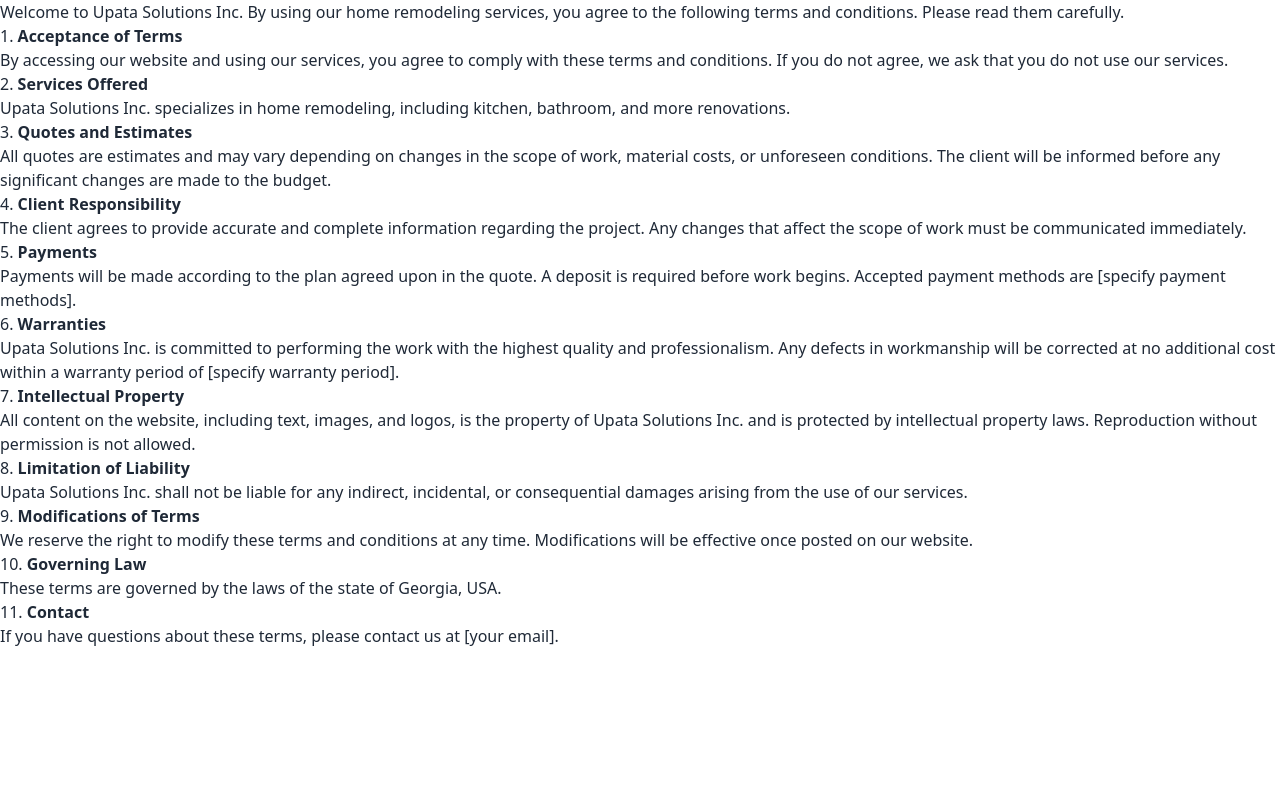
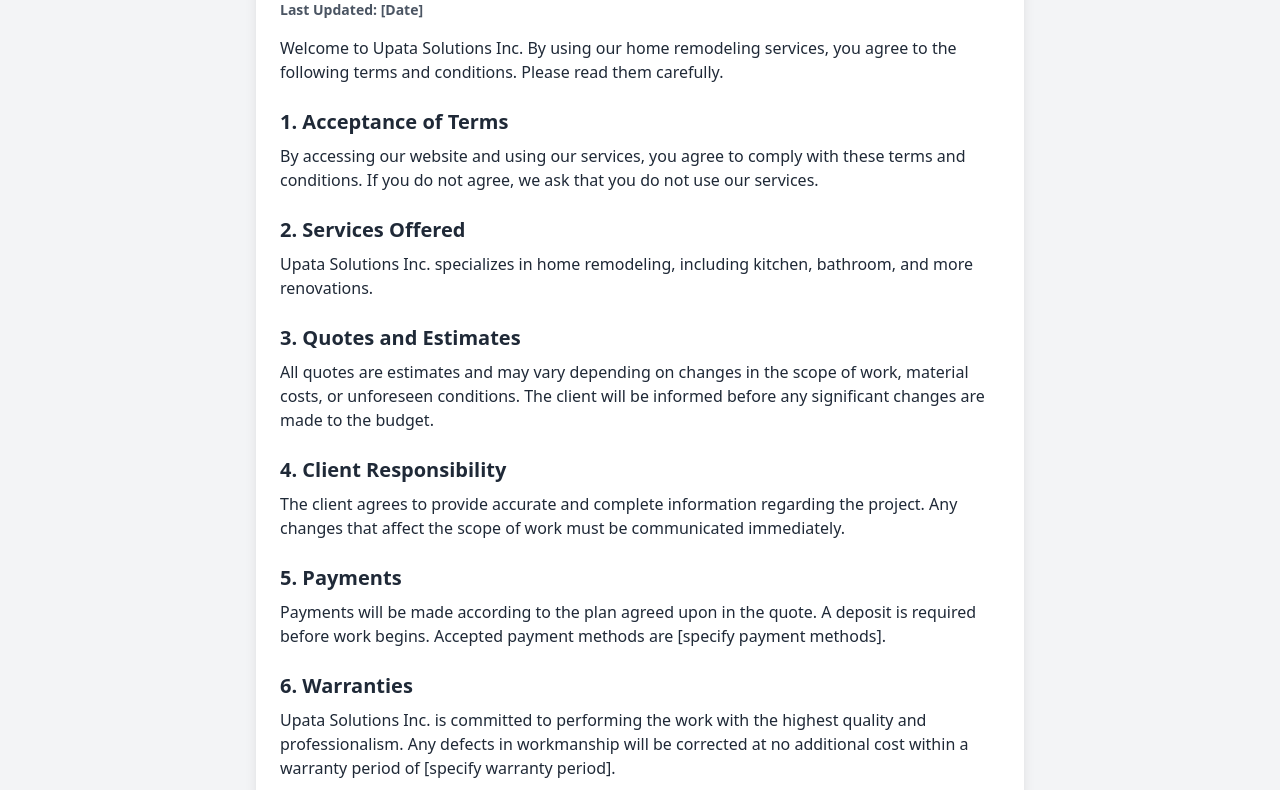
Before and after one commit to Raydesite/upata-solutions, an Astro site: page /terms-conditions in a window 1280 px wide. Shown: the part 96-886 px from the top of the page. Before the commit the page ends 800 px from the top, so only its background shows below. Built offline with nearby package versions, Linux system fonts and the light colour scheme; Astro itself is replaced by a stand-in of ours.

Commit message:
💄 Add styles to terms and conditions

```diff
--- a/src/pages/terms-conditions.astro
+++ b/src/pages/terms-conditions.astro
@@ -1,38 +1,50 @@
-<h1><strong>Terms and Conditions</strong></h1>
-<br>
-<p><strong>Last Updated: [October, 2024.]</strong></p>
-<br>
-<p>Welcome to Upata Solutions Inc. By using our home remodeling services, you agree to the following terms and conditions. Please read them carefully.</p>
+<!DOCTYPE html>
+<html lang="en">
+<head>
+    <meta charset="UTF-8">
+    <meta name="viewport" content="width=device-width, initial-scale=1.0">
+    <link href="https://cdn.jsdelivr.net/npm/tailwindcss@2.2.19/dist/tailwind.min.css" rel="stylesheet">
+    <title>Terms and Conditions</title>
+</head>
+<body class="bg-gray-100 text-gray-800 font-sans p-6">
+    <div class="max-w-3xl mx-auto bg-white p-6 rounded-lg shadow-lg">
+        <h2 class="text-2xl font-bold mb-4">Terms and Conditions</h2>
+        <p class="text-sm text-gray-600 mb-4"><strong>Last Updated: [Date]</strong></p>
 
-<h3>1. <strong>Acceptance of Terms</strong></h3>
-<p>By accessing our website and using our services, you agree to comply with these terms and conditions. If you do not agree, we ask that you do not use our services.</p>
+        <p class="mb-4">Welcome to Upata Solutions Inc. By using our home remodeling services, you agree to the following terms and conditions. Please read them carefully.</p>
 
-<h3>2. <strong>Services Offered</strong></h3>
-<p>Upata Solutions Inc. specializes in home remodeling, including kitchen, bathroom, and more renovations.</p>
+        <h3 class="text-xl font-semibold mt-6 mb-2">1. <strong>Acceptance of Terms</strong></h3>
+        <p class="mb-4">By accessing our website and using our services, you agree to comply with these terms and conditions. If you do not agree, we ask that you do not use our services.</p>
 
-<h3>3. <strong>Quotes and Estimates</strong></h3>
-<p>All quotes are estimates and may vary depending on changes in the scope of work, material costs, or unforeseen conditions. The client will be informed before any significant changes are made to the budget.</p>
+        <h3 class="text-xl font-semibold mt-6 mb-2">2. <strong>Services Offered</strong></h3>
+        <p class="mb-4">Upata Solutions Inc. specializes in home remodeling, including kitchen, bathroom, and more renovations.</p>
 
-<h3>4. <strong>Client Responsibility</strong></h3>
-<p>The client agrees to provide accurate and complete information regarding the project. Any changes that affect the scope of work must be communicated immediately.</p>
+        <h3 class="text-xl font-semibold mt-6 mb-2">3. <strong>Quotes and Estimates</strong></h3>
+        <p class="mb-4">All quotes are estimates and may vary depending on changes in the scope of work, material costs, or unforeseen conditions. The client will be informed before any significant changes are made to the budget.</p>
 
-<h3>5. <strong>Payments</strong></h3>
-<p>Payments will be made according to the plan agreed upon in the quote. A deposit is required before work begins. Accepted payment methods are [specify payment methods].</p>
+        <h3 class="text-xl font-semibold mt-6 mb-2">4. <strong>Client Responsibility</strong></h3>
+        <p class="mb-4">The client agrees to provide accurate and complete information regarding the project. Any changes that affect the scope of work must be communicated immediately.</p>
 
-<h3>6. <strong>Warranties</strong></h3>
-<p>Upata Solutions Inc. is committed to performing the work with the highest quality and professionalism. Any defects in workmanship will be corrected at no additional cost within a warranty period of [specify warranty period].</p>
+        <h3 class="text-xl font-semibold mt-6 mb-2">5. <strong>Payments</strong></h3>
+        <p class="mb-4">Payments will be made according to the plan agreed upon in the quote. A deposit is required before work begins. Accepted payment methods are [specify payment methods].</p>
 
-<h3>7. <strong>Intellectual Property</strong></h3>
-<p>All content on the website, including text, images, and logos, is the property of Upata Solutions Inc. and is protected by intellectual property laws. Reproduction without permission is not allowed.</p>
+        <h3 class="text-xl font-semibold mt-6 mb-2">6. <strong>Warranties</strong></h3>
+        <p class="mb-4">Upata Solutions Inc. is committed to performing the work with the highest quality and professionalism. Any defects in workmanship will be corrected at no additional cost within a warranty period of [specify warranty period].</p>
 
-<h3>8. <strong>Limitation of Liability</strong></h3>
-<p>Upata Solutions Inc. shall not be liable for any indirect, incidental, or consequential damages arising from the use of our services.</p>
+        <h3 class="text-xl font-semibold mt-6 mb-2">7. <strong>Intellectual Property</strong></h3>
+        <p class="mb-4">All content on the website, including text, images, and logos, is the property of Upata Solutions Inc. and is protected by intellectual property laws. Reproduction without permission is not allowed.</p>
 
-<h3>9. <strong>Modifications of Terms</strong></h3>
-<p>We reserve the right to modify these terms and conditions at any time. Modifications will be effective once posted on our website.</p>
+        <h3 class="text-xl font-semibold mt-6 mb-2">8. <strong>Limitation of Liability</strong></h3>
+        <p class="mb-4">Upata Solutions Inc. shall not be liable for any indirect, incidental, or consequential damages arising from the use of our services.</p>
 
-<h3>10. <strong>Governing Law</strong></h3>
-<p>These terms are governed by the laws of the state of Georgia, USA.</p>
+        <h3 class="text-xl font-semibold mt-6 mb-2">9. <strong>Modifications of Terms</strong></h3>
+        <p class="mb-4">We reserve the right to modify these terms and conditions at any time. Modifications will be effective once posted on our website.</p>
 
-<h3>11. <strong>Contact</strong></h3>
-<p>If you have questions about these terms, please contact us at [your email].</p>
+        <h3 class="text-xl font-semibold mt-6 mb-2">10. <strong>Governing Law</strong></h3>
+        <p class="mb-4">These terms are governed by the laws of the state of Georgia, USA.</p>
+
+        <h3 class="text-xl font-semibold mt-6 mb-2">11. <strong>Contact</strong></h3>
+        <p class="mb-4">If you have questions about these terms, please contact us at [your email].</p>
+    </div>
+</body>
+</html>
```
